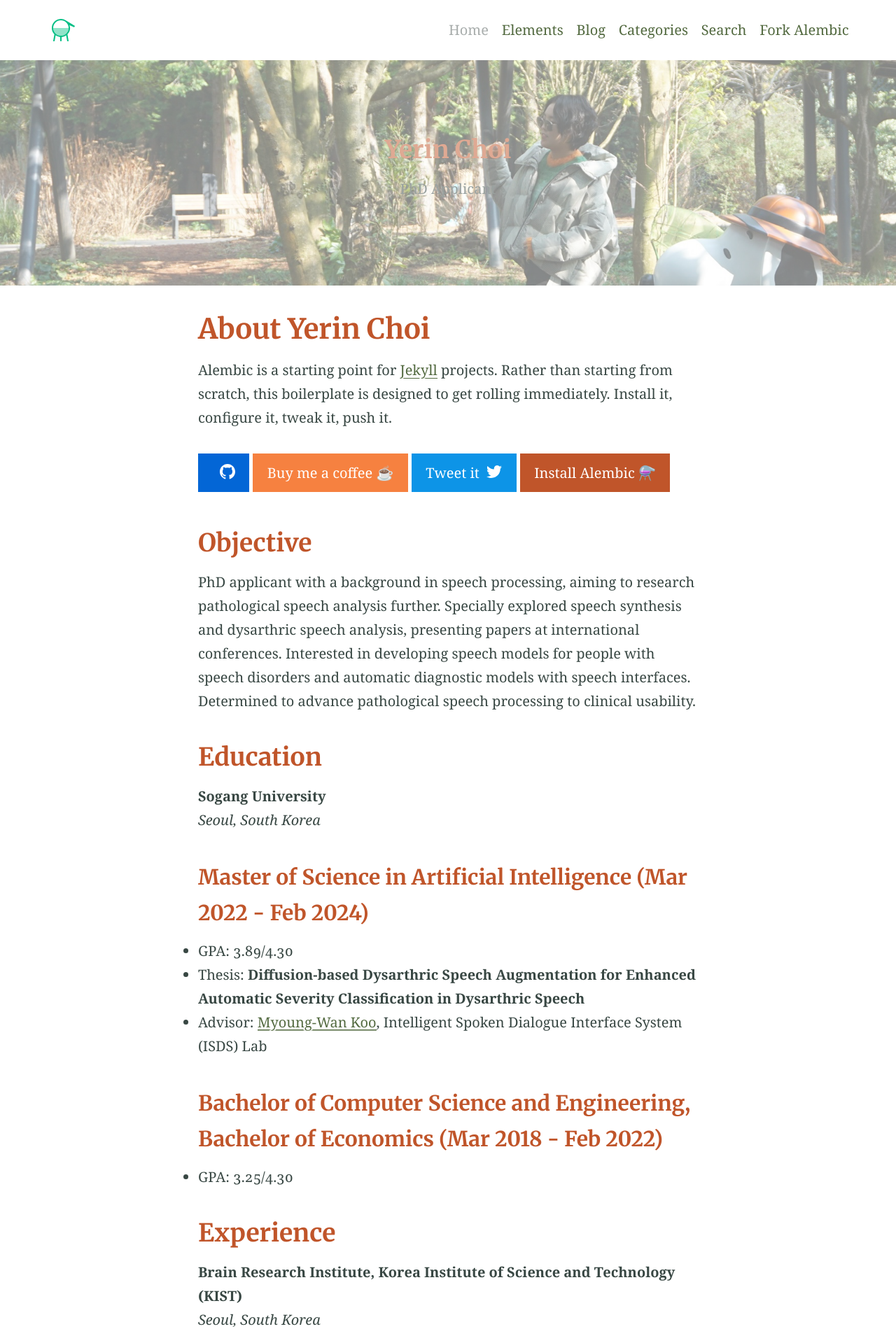
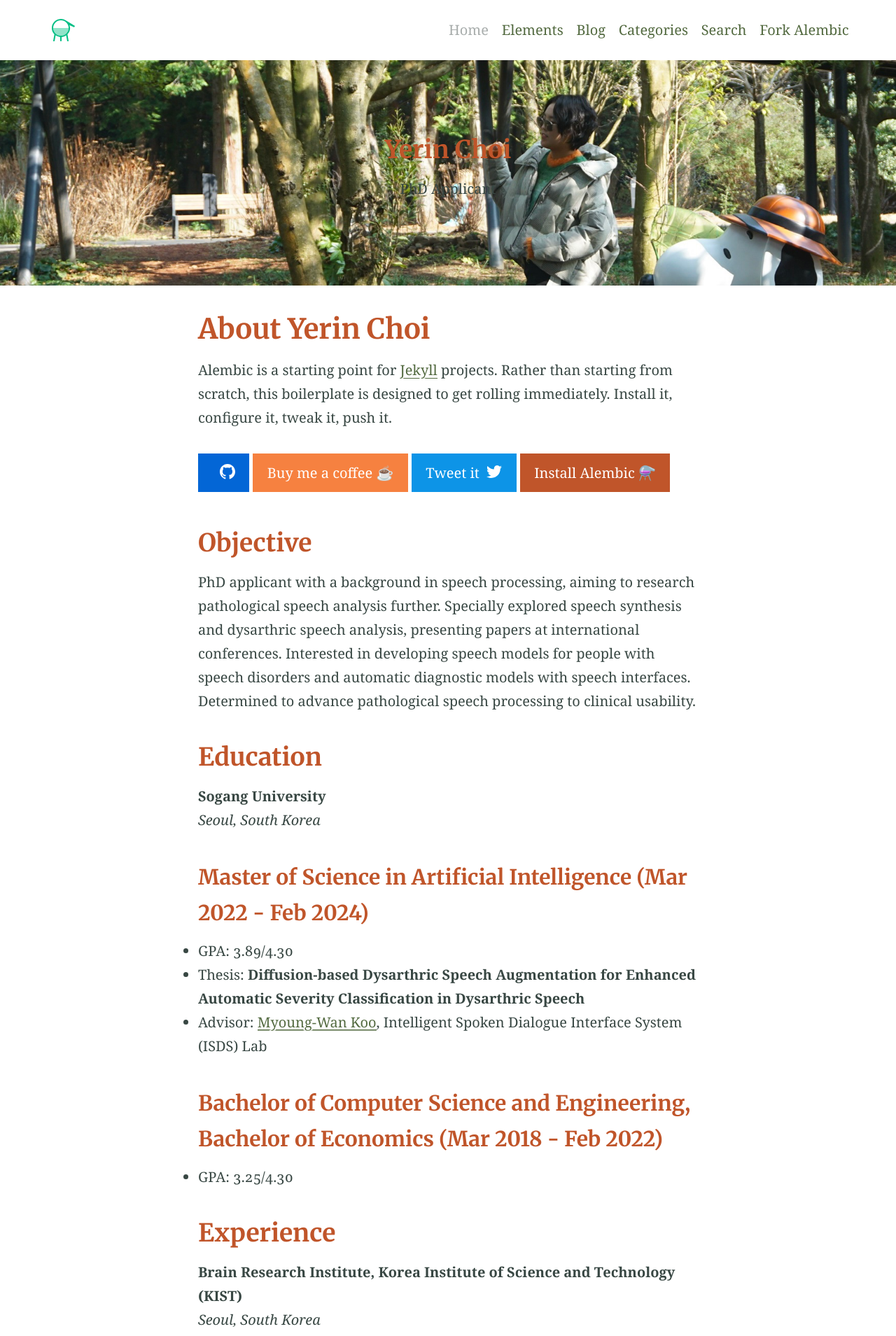
Before and after one commit to lakahaga/yerin-choi, a Jekyll site: the page built from index.md, in a window 1280 px wide. Shown: the top 1909 px of the page at 70% size. Built offline with Jekyll 4.4.1, drawn with Linux system fonts in a browser that asks for light colours.

Commit message:
Update site-feature.html

```diff
--- a/_includes/site-feature.html
+++ b/_includes/site-feature.html
@@ -7,7 +7,7 @@
 {% endif %}
 
 {% if feature_text or feature_image %}
-  <div class="feature"{% if feature_image %} style="background-image: url({{ feature_image }});opacity: 0.5;"{% endif %}>
+  <div class="feature"{% if feature_image %} style="background-image: url({{ feature_image }})"{% endif %}>
     <div class="container  typeset">
       {{ feature_text | markdownify }}
     </div>
```
